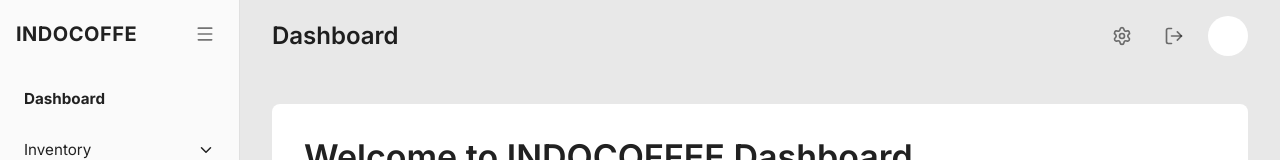
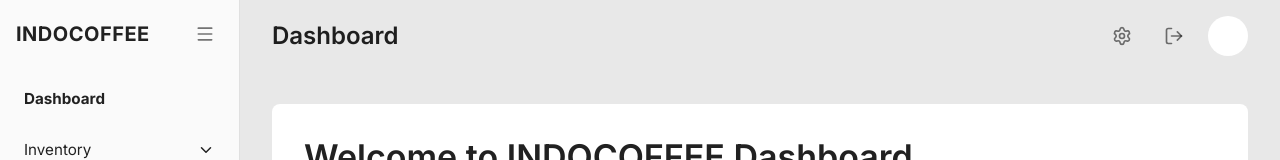
Before and after one commit to faizisyellow/indocoffee-dashboard, a React (Vite) app: page / in a window 1280 px wide. Shown: the top 160 px of the page. Built offline with nearby package versions, Linux system fonts and the light colour scheme; sample sign-in values are in the browser's storage.

Commit message:
Fix: Logo dashboard

```diff
--- a/src/components/Layout.tsx
+++ b/src/components/Layout.tsx
@@ -94,7 +94,7 @@
               variant="h6"
               sx={{ fontWeight: 700, letterSpacing: "0.5px" }}
             >
-              INDOCOFFE
+              INDOCOFFEE
             </Typography>
           )}
           <IconButton onClick={() => setSidebarOpen(!sidebarOpen)}>
```
